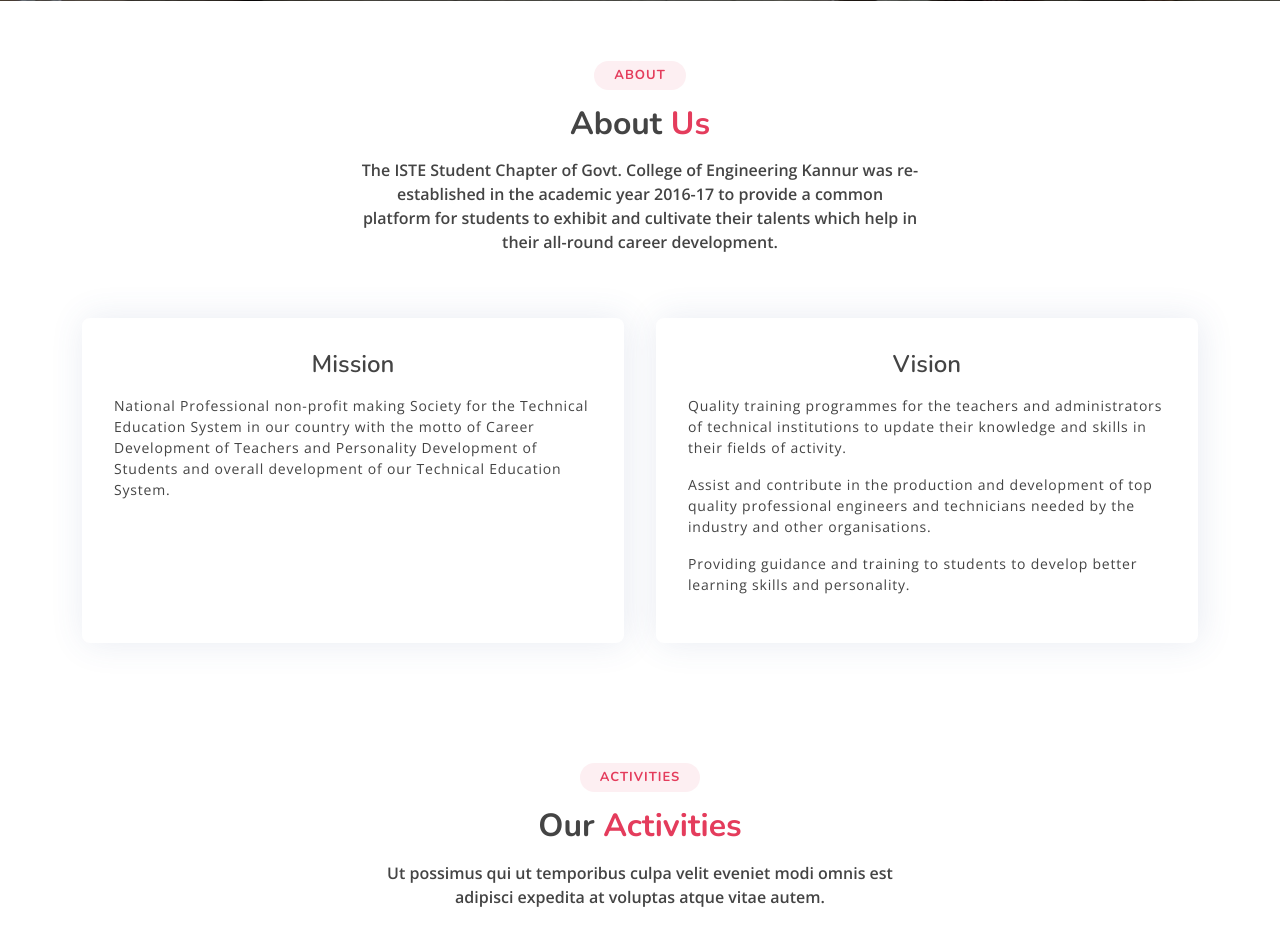
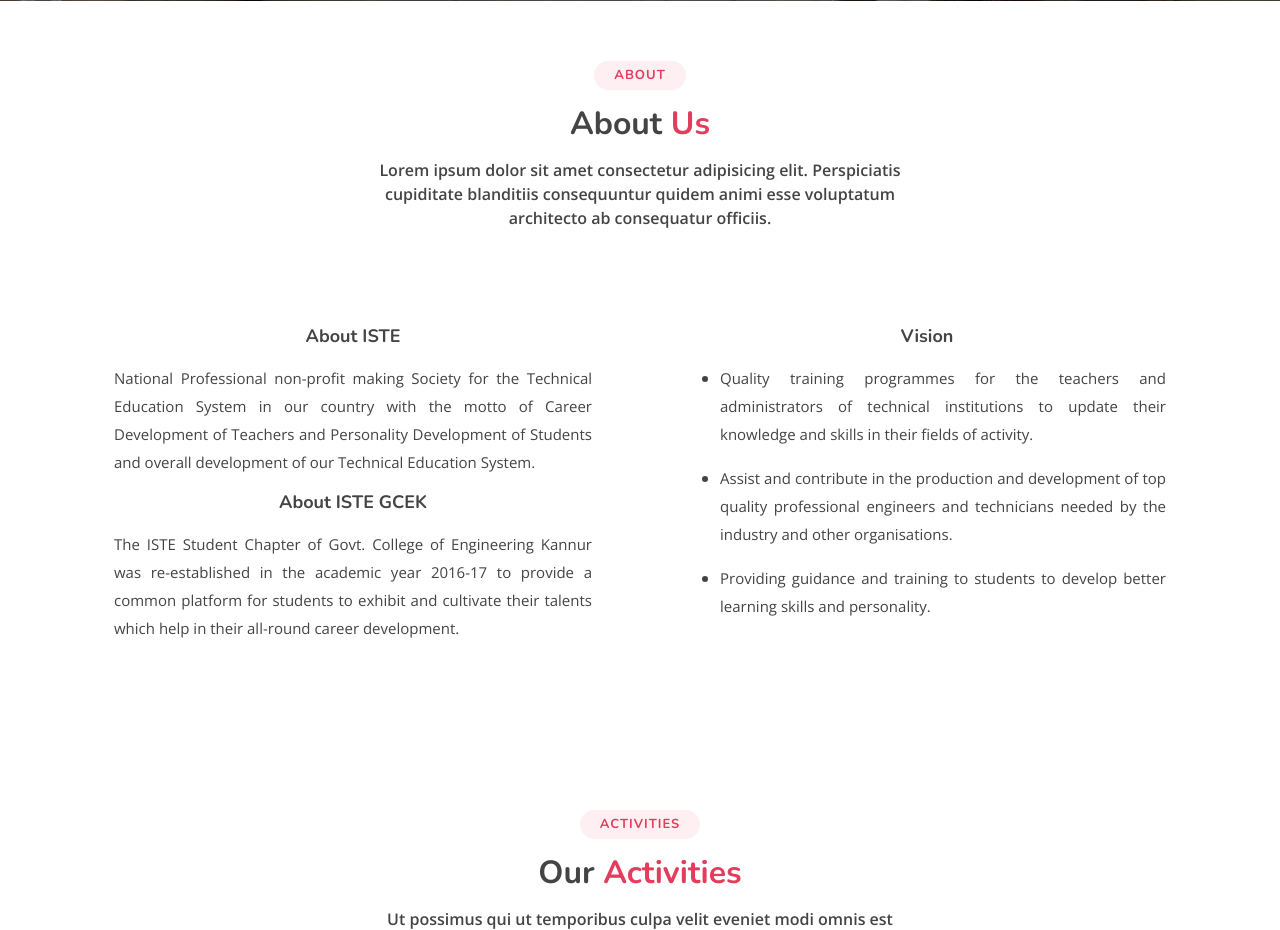
Before and after one commit to arshaddanish/iste-gcek-website, a PHP site: page / in a window 1280 px wide. Shown: the part 799-1729 px from the top of the page. Run offline with PHP 8.4, Linux system fonts and the light colour scheme.

Commit message:
update about section

```diff
--- a/assets/css/style.css
+++ b/assets/css/style.css
@@ -318,9 +318,6 @@
 }
 
 .about .about-content .about-box {
-  background: #fff;
-  -webkit-box-shadow: 2px 0 35px 0 rgba(68, 88, 144, 0.12);
-          box-shadow: 2px 0 35px 0 rgba(68, 88, 144, 0.12);
   border-radius: 8px;
   padding: 2rem;
 }
@@ -328,14 +325,15 @@
 .about .about-content h4 {
   text-align: center;
   margin-bottom: 1rem;
-  font-size: 1.5rem;
-  font-weight: 600;
+  font-weight: 700;
+  font-size: 18px;
 }
 
 .about .about-content p {
+  text-align: justify;
   max-width: 600px;
-  font-size: 14px;
-  letter-spacing: 0.8px;
+  font-size: 15px;
+  line-height: 28px;
 }
 
 .about .content h3 {
--- a/assets/sass/_about.scss
+++ b/assets/sass/_about.scss
@@ -10,8 +10,6 @@
     justify-items: center;
 
     .about-box {
-      background: #fff;
-      box-shadow: 2px 0 35px 0 rgba(68, 88, 144, 0.12);
       border-radius: 8px;
       padding: 2rem;
     }
@@ -19,14 +17,15 @@
     h4 {
       text-align: center;
       margin-bottom: 1rem;
-      font-size: 1.5rem;
-      font-weight: 600;
+      font-weight: 700;
+      font-size: 18px;
     }
 
     p {
+      text-align: justify;
       max-width: 600px;
-      font-size: 14px;
-      letter-spacing: 0.8px;
+      font-size: 15px;
+      line-height: 28px;
     }
   }
 
--- a/index.html
+++ b/index.html
@@ -173,25 +173,42 @@
         <div class="section-title">
           <h2>About</h2>
           <h3>About <span>Us</span></h3>
-          <p>The ISTE Student Chapter of Govt. College of Engineering Kannur was re-established in the academic year
-            2016-17 to provide a common platform for students to exhibit and cultivate their talents which help in their
-            all-round career development.</p>
+          <p>Lorem ipsum dolor sit amet consectetur adipisicing elit. Perspiciatis cupiditate blanditiis consequuntur
+            quidem animi esse voluptatum architecto ab consequatur officiis.</p>
         </div>
 
         <div class="about-content">
           <div class="about-box">
-            <h4>Mission</h4>
+            <h4>About ISTE</h4>
             <p>National Professional non-profit making Society for the Technical Education System in our country with
               the motto of Career Development of Teachers and Personality Development of Students and overall
               development of our Technical Education System.</p>
+            <h4>About ISTE GCEK</h4>
+            <p>The ISTE Student Chapter of Govt. College of Engineering Kannur was re-established in the academic year
+              2016-17 to provide a common platform for students to exhibit and cultivate their talents which help in
+              their
+              all-round career development.</p>
           </div>
           <div class="about-box">
             <h4>Vision</h4>
-            <p>Quality training programmes for the teachers and administrators of technical institutions to update their
-              knowledge and skills in their fields of activity.</p>
-            <p>Assist and contribute in the production and development of top quality professional engineers and
-              technicians needed by the industry and other organisations.</p>
-            <p>Providing guidance and training to students to develop better learning skills and personality.</p>
+            <ul>
+              <li>
+                <p>
+                  Quality training programmes for the teachers and administrators of technical institutions to update
+                  their
+                  knowledge and skills in their fields of activity.
+                </p>
+              </li>
+              <li>
+                <p>
+                  Assist and contribute in the production and development of top quality professional engineers and
+                  technicians needed by the industry and other organisations.
+                </p>
+              </li>
+              <li>
+                <p>Providing guidance and training to students to develop better learning skills and personality.</p>
+              </li>
+            </ul>
           </div>
         </div>
 
```
